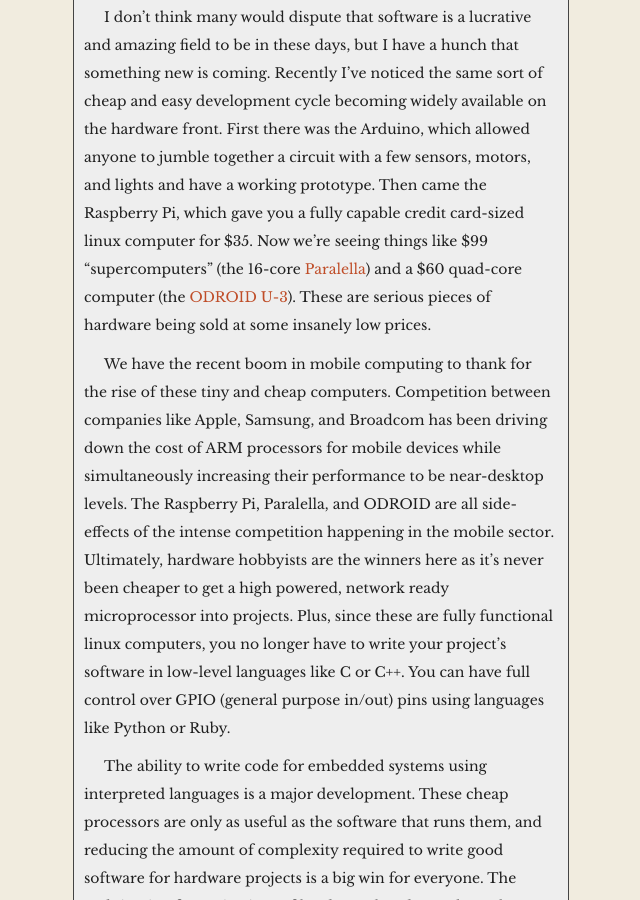
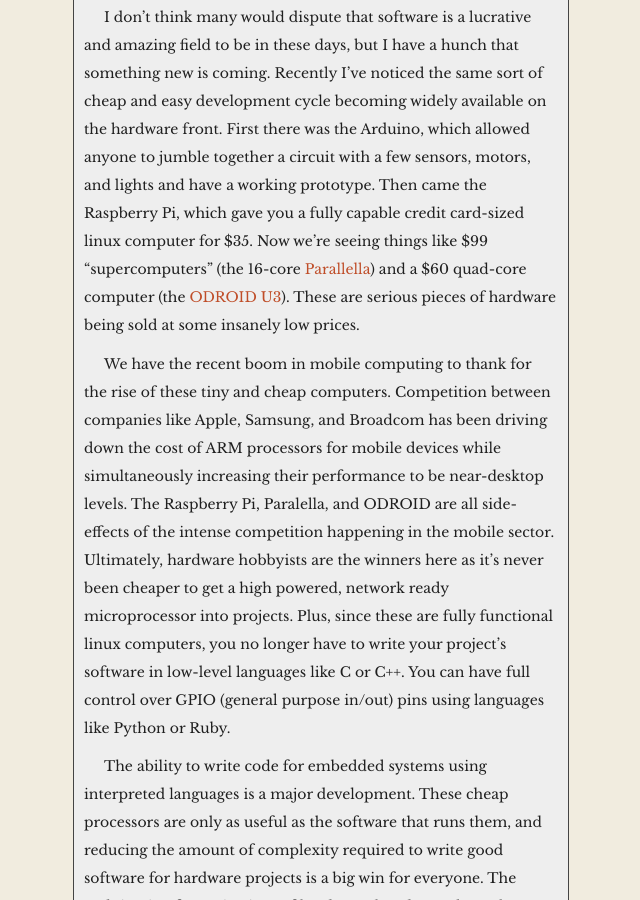
Before and after one commit to stevenleeg/website, a Jekyll site: the page built from _posts/2014-03-09-hardware-revolution.md, in a window 1280 px wide and 900 px high, scrolled down 438 px. Shown: the whole window, without its empty margins (319-959 px from the left). Built offline with Jekyll 4.4.1, drawn with Linux system fonts in a browser that asks for light colours.

Commit message:
Fixing spelling

```diff
--- a/_posts/2014-03-09-hardware-revolution.md
+++ b/_posts/2014-03-09-hardware-revolution.md
@@ -6,7 +6,7 @@
 ---
 It's a pretty great time to be a software engineer. Sure you get great pay and perks, but my favorite part of this vocation is how stupidly easy and cheap it is to try out new ideas. Developers have no shortage of libraries, frameworks, and tools that make it incredibly easy to quickly throw things together into a functional prototype.
 
-I don't think many would dispute that software is a lucrative and amazing field to be in these days, but I have a hunch that something new is coming. Recently I've noticed the same sort of cheap and easy development cycle becoming widely available on the hardware front. First there was the Arduino, which allowed anyone to jumble together a circuit with a few sensors, motors, and lights and have a working prototype. Then came the Raspberry Pi, which gave you a fully capable credit card-sized linux computer for $35. Now we're seeing things like $99 "supercomputers" (the 16-core [Paralella](http://www.parallella.org)) and a $60 quad-core computer (the [ODROID U-3](http://hardkernel.com/main/products/prdt_info.php)). These are serious pieces of hardware being sold at some insanely low prices.
+I don't think many would dispute that software is a lucrative and amazing field to be in these days, but I have a hunch that something new is coming. Recently I've noticed the same sort of cheap and easy development cycle becoming widely available on the hardware front. First there was the Arduino, which allowed anyone to jumble together a circuit with a few sensors, motors, and lights and have a working prototype. Then came the Raspberry Pi, which gave you a fully capable credit card-sized linux computer for $35. Now we're seeing things like $99 "supercomputers" (the 16-core [Parallella](http://www.parallella.org)) and a $60 quad-core computer (the [ODROID U3](http://hardkernel.com/main/products/prdt_info.php)). These are serious pieces of hardware being sold at some insanely low prices.
 
 We have the recent boom in mobile computing to thank for the rise of these tiny and cheap computers. Competition between companies like Apple, Samsung, and Broadcom has been driving down the cost of ARM processors for mobile devices while simultaneously increasing their performance to be near-desktop levels. The Raspberry Pi, Paralella, and ODROID are all side-effects of the intense competition happening in the mobile sector. Ultimately, hardware hobbyists are the winners here as it's never been cheaper to get a high powered, network ready microprocessor into projects. Plus, since these are fully functional linux computers, you no longer have to write your project's software in low-level languages like C or C++. You can have full control over GPIO (general purpose in/out) pins using languages like Python or Ruby.
 
```
